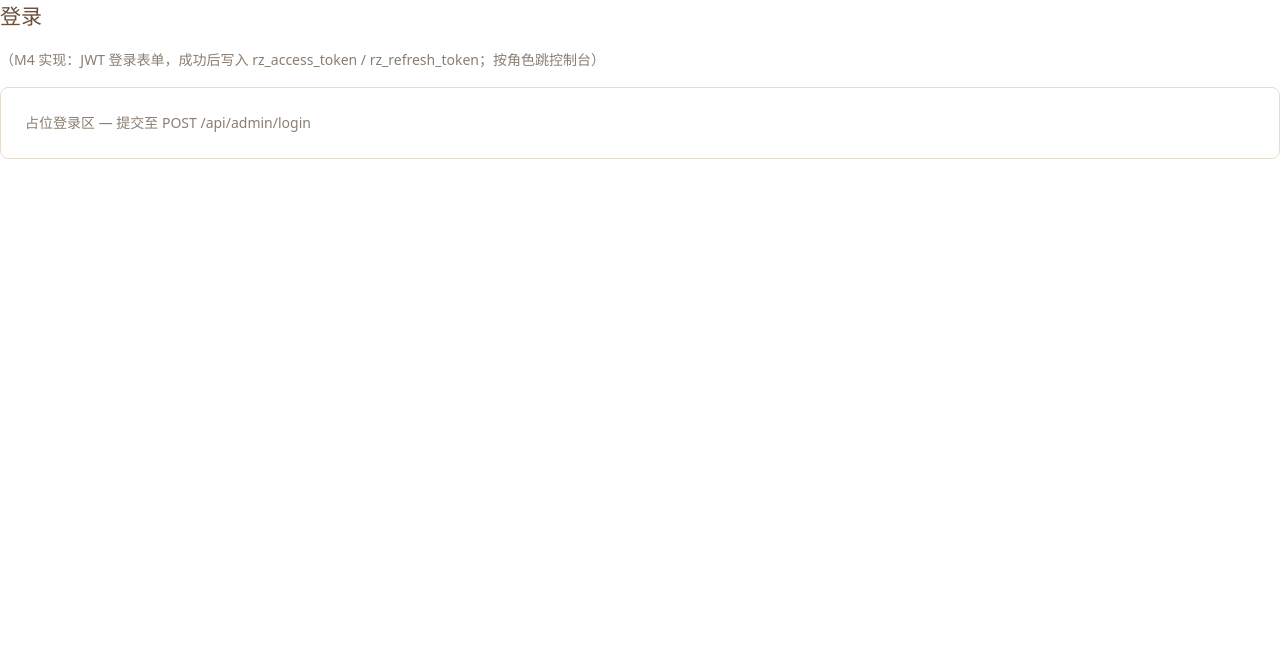
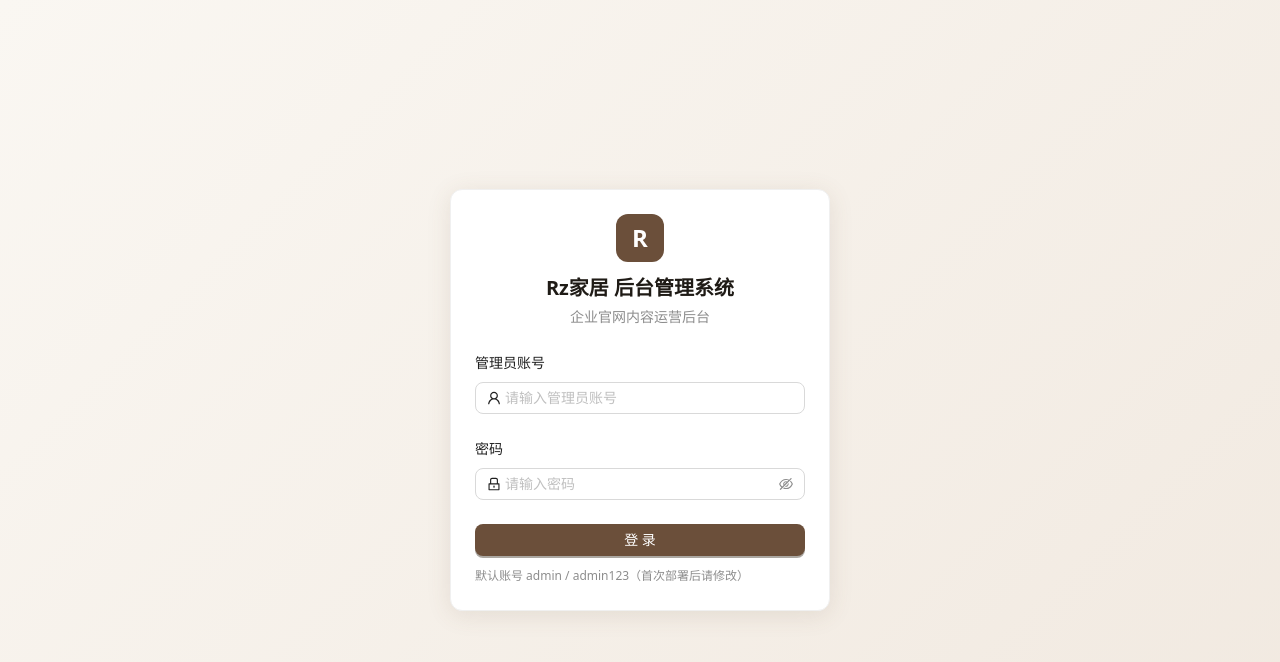
Before and after one commit to ryhirz/dev-master1, a React (Vite) app in the folder rz-home/frontend/admin/: page /login in a window 1280 px wide. Shown: the top 662 px of the page. Built offline with nearby package versions, Linux system fonts and the light colour scheme.

Commit message:
feat(admin): M4-2 登录页 + 布局真实鉴权（/me 用户信息、角色标签、退出吊销）

```diff
--- a/rz-home/frontend/admin/src/layouts/AdminLayout.tsx
+++ b/rz-home/frontend/admin/src/layouts/AdminLayout.tsx
@@ -1,28 +1,37 @@
 import { useState } from "react";
-import { Layout, Menu, Button, Avatar, Dropdown } from "antd";
-import { LogoutOutlined, UserOutlined } from "@ant-design/icons";
+import { Layout, Menu, Button, Avatar, Dropdown, Tag } from "antd";
+import { LogoutOutlined, UserOutlined, MenuFoldOutlined, MenuUnfoldOutlined } from "@ant-design/icons";
 import { Outlet, useNavigate, useLocation } from "react-router-dom";
 import { ADMIN_NAV } from "../router";
 import { useAdminStore } from "../store";
 
 const { Sider, Header, Content } = Layout;
 
-// 后台布局：左 Sider（Logo + 菜单树，按角色过滤）+ 顶栏（退出）+ 内容区 max-w-[1440px]
+const ROLE_LABEL: Record<string, string> = {
+  super_admin: "超级管理员",
+  editor: "内容编辑",
+  cs_hr: "客服/HR",
+};
+
+// 后台布局：左 Sider（Logo + 菜单树，按当前角色过滤）+ 顶栏（当前用户/退出）+ 内容区
 export default function AdminLayout() {
   const [collapsed, setCollapsed] = useState(false);
   const navigate = useNavigate();
   const location = useLocation();
-  const role = useAdminStore((s) => s.role);
+  const me = useAdminStore((s) => s.me);
   const logout = useAdminStore((s) => s.logout);
 
-  const items = ADMIN_NAV.filter((i) => !i.roles || i.roles.includes(role)).map((i) => ({
+  const roleName = me?.role_name ?? "super_admin";
+  const displayName = me?.display_name || me?.username || "管理员";
+
+  const items = ADMIN_NAV.filter((i) => !i.roles || i.roles.includes(roleName as never)).map((i) => ({
     key: i.path,
     label: i.label,
   }));
 
-  const handleLogout = () => {
-    logout();
-    navigate("/login");
+  const handleLogout = async () => {
+    await logout();
+    navigate("/login", { replace: true });
   };
 
   return (
@@ -37,9 +46,28 @@ export default function AdminLayout() {
             fontSize: collapsed ? 14 : 18,
             whiteSpace: "nowrap",
             overflow: "hidden",
+            display: "flex",
+            alignItems: "center",
+            gap: 8,
           }}
         >
-          Rz家居 后台
+          <span
+            style={{
+              display: "inline-flex",
+              width: 28,
+              height: 28,
+              borderRadius: 6,
+              background: "#6B4F3A",
+              color: "#fff",
+              alignItems: "center",
+              justifyContent: "center",
+              fontWeight: 800,
+              flexShrink: 0,
+            }}
+          >
+            R
+          </span>
+          {!collapsed && "Rz家居 后台"}
         </div>
         <Menu
           mode="inline"
@@ -59,7 +87,15 @@ export default function AdminLayout() {
             borderBottom: "1px solid #E5DDD2",
           }}
         >
-          <span style={{ color: "#8A7E72" }}>后台管理系统</span>
+          <Button
+            type="text"
+            icon={collapsed ? <MenuUnfoldOutlined /> : <MenuFoldOutlined />}
+            onClick={() => setCollapsed(!collapsed)}
+          />
+          <div style={{ display: "flex", alignItems: "center", gap: 12 }}>
+            <Tag color="default" style={{ borderRadius: 6 }}>
+              {ROLE_LABEL[roleName] ?? roleName}
+            </Tag>
             <Dropdown
               menu={{
                 items: [
@@ -69,9 +105,10 @@ export default function AdminLayout() {
             >
               <span style={{ cursor: "pointer" }}>
                 <Avatar size="small" icon={<UserOutlined />} style={{ background: "#6B4F3A" }} />
-              <span style={{ marginLeft: 8 }}>管理员</span>
+                <span style={{ marginLeft: 8 }}>{displayName}</span>
               </span>
             </Dropdown>
+          </div>
         </Header>
         <Content style={{ margin: 16, maxWidth: 1440 }}>
           <div style={{ background: "#fff", borderRadius: 8, padding: 24, minHeight: 360 }}>
--- a/rz-home/frontend/admin/src/pages/Login.tsx
+++ b/rz-home/frontend/admin/src/pages/Login.tsx
@@ -1,13 +1,84 @@
+import { useState } from "react";
+import { Button, Card, Form, Input, Typography, message } from "antd";
+import { LockOutlined, UserOutlined } from "@ant-design/icons";
+import { useLocation, useNavigate } from "react-router-dom";
+import { useAdminStore } from "../store";
+import { errMsg } from "../api/client";
+
+const { Title, Text } = Typography;
+
+// 登录页：账号/密码 → POST /api/admin/login → 写 token → 按角色跳控制台（或来源页）
 export default function Login() {
+  const [loading, setLoading] = useState(false);
+  const navigate = useNavigate();
+  const location = useLocation();
+  const login = useAdminStore((s) => s.login);
+
+  const onFinish = async (values: { username: string; password: string }) => {
+    setLoading(true);
+    try {
+      const me = await login(values.username, values.password);
+      message.success(`欢迎回来，${me.display_name || me.username}`);
+      const from = (location.state as { from?: string } | null)?.from;
+      navigate(from && from !== "/login" ? from : "/dashboard", { replace: true });
+    } catch (e) {
+      message.error(errMsg(e, "登录失败"));
+    } finally {
+      setLoading(false);
+    }
+  };
+
   return (
-    <div>
-      <h2 style={{ marginBottom: 16, color: "#6B4F3A" }}>登录</h2>
-      <p style={{ color: "#8A7E72" }}>
-        （M4 实现：JWT 登录表单，成功后写入 rz_access_token / rz_refresh_token；按角色跳控制台）
-      </p>
-      <div style={{ marginTop: 16, padding: 24, border: "1px solid #E5DDD2", borderRadius: 8, color: "#8A7E72" }}>
-        占位登录区 — 提交至 POST /api/admin/login
-      </div>
+    <div
+      style={{
+        minHeight: "100vh",
+        display: "flex",
+        alignItems: "center",
+        justifyContent: "center",
+        background: "linear-gradient(135deg, #FAF7F2 0%, #F1E9E0 100%)",
+      }}
+    >
+      <Card style={{ width: 380, borderRadius: 12, boxShadow: "0 4px 24px rgba(107,79,58,.12)" }}>
+        <div style={{ textAlign: "center", marginBottom: 24 }}>
+          <div
+            style={{
+              display: "inline-flex",
+              width: 48,
+              height: 48,
+              borderRadius: 12,
+              background: "#6B4F3A",
+              color: "#fff",
+              alignItems: "center",
+              justifyContent: "center",
+              fontSize: 24,
+              fontWeight: 800,
+              marginBottom: 12,
+            }}
+          >
+            R
+          </div>
+          <Title level={4} style={{ marginBottom: 4, color: "#1F1B16" }}>
+            Rz家居 后台管理系统
+          </Title>
+          <Text type="secondary">企业官网内容运营后台</Text>
+        </div>
+        <Form layout="vertical" onFinish={onFinish} requiredMark={false}>
+          <Form.Item name="username" label="管理员账号" rules={[{ required: true, message: "请输入账号" }]}>
+            <Input prefix={<UserOutlined />} placeholder="请输入管理员账号" autoComplete="username" />
+          </Form.Item>
+          <Form.Item name="password" label="密码" rules={[{ required: true, message: "请输入密码" }]}>
+            <Input.Password prefix={<LockOutlined />} placeholder="请输入密码" autoComplete="current-password" />
+          </Form.Item>
+          <Form.Item style={{ marginBottom: 8 }}>
+            <Button type="primary" htmlType="submit" block loading={loading}>
+              登 录
+            </Button>
+          </Form.Item>
+        </Form>
+        <Text type="secondary" style={{ fontSize: 12 }}>
+          默认账号 admin / admin123（首次部署后请修改）
+        </Text>
+      </Card>
     </div>
   );
 }
```
Lines whose indentation alone changed are shown as unchanged.
